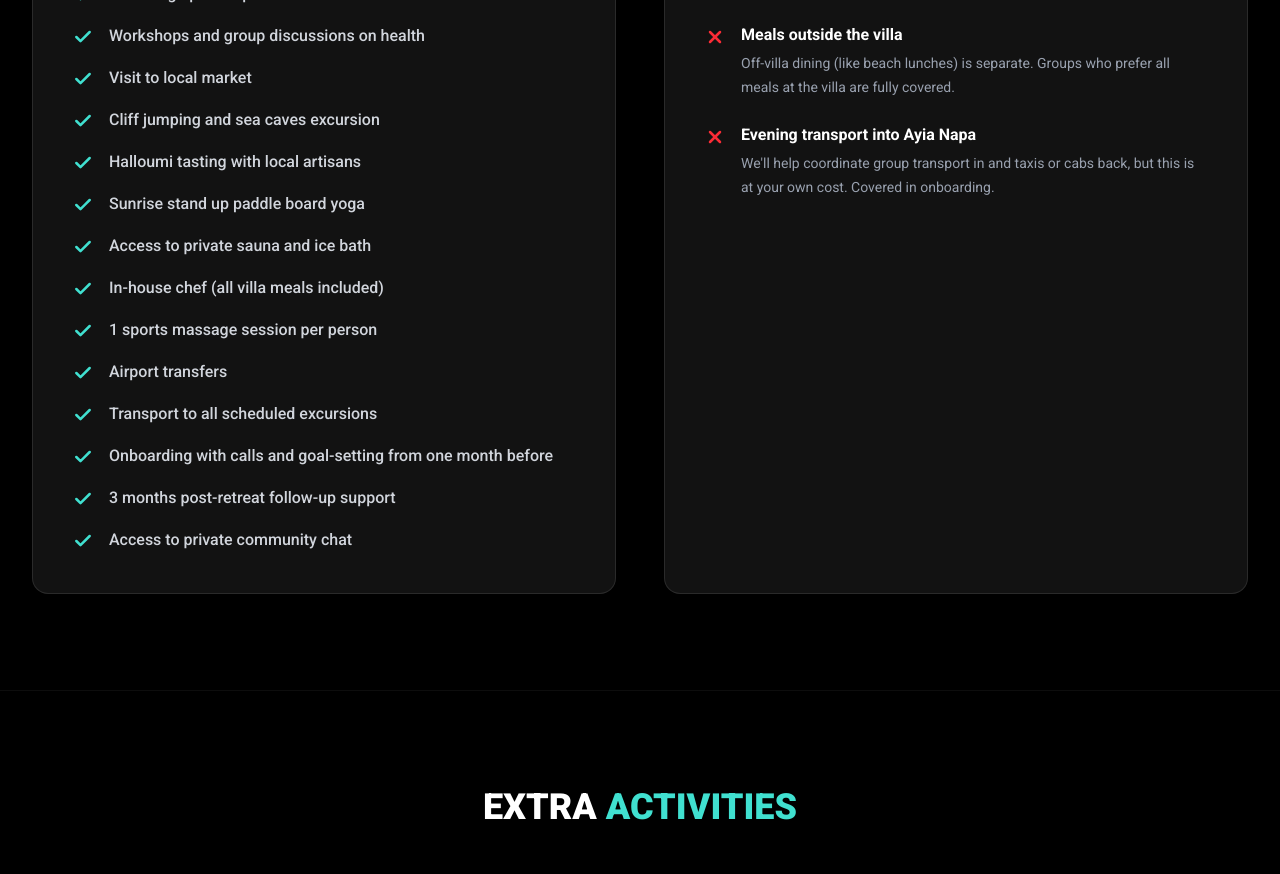
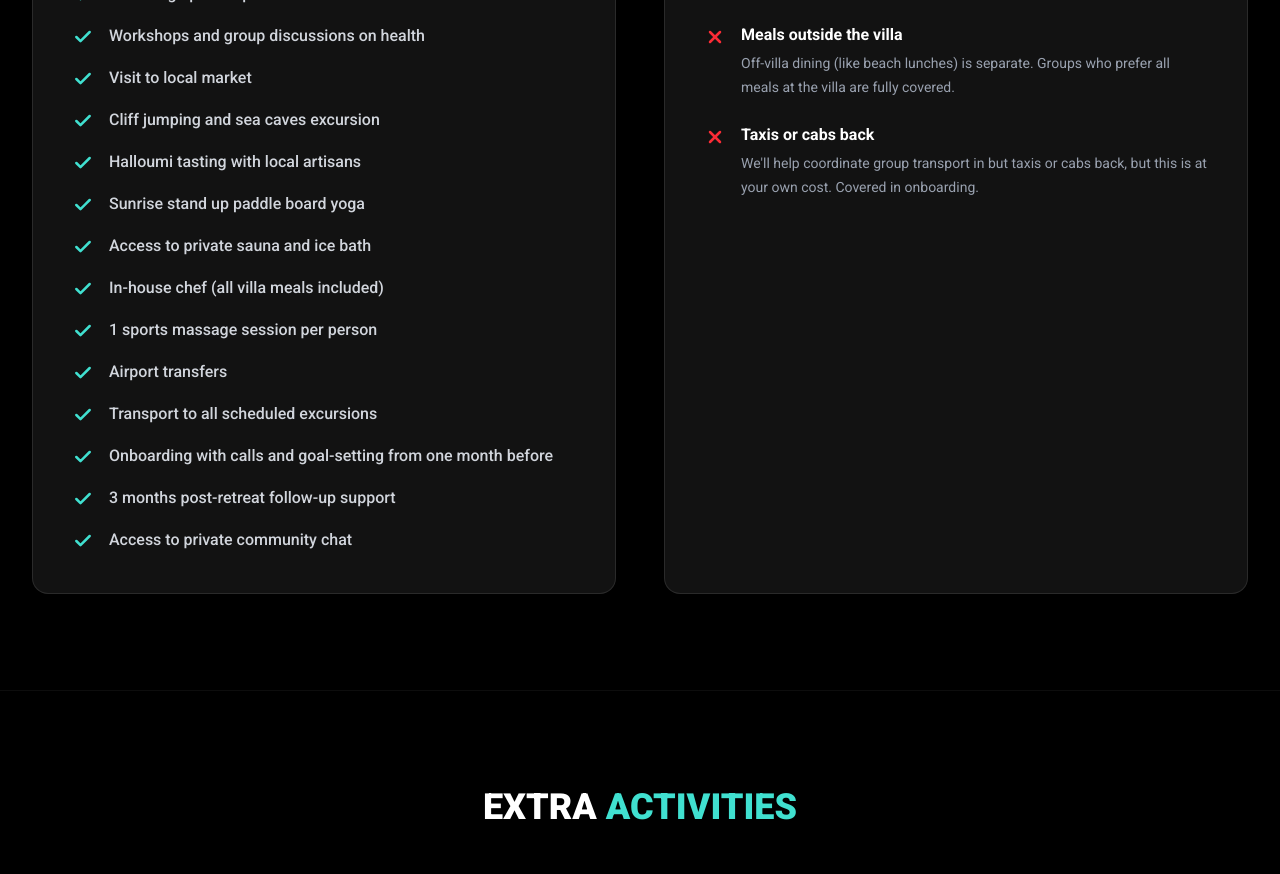
Before and after one commit to spiderfranlee/The-Reset-Guys, a React (Vite) app: page / in a window 1280 px wide. Shown: the part 5640-6514 px from the top of the page. Built offline with nearby package versions, Linux system fonts and the light colour scheme; grey boxes are pictures that could not be loaded.

Commit message:
fix(whatsIncluded): Clarify taxi cost in exclusions
Update the description for "Taxis or cabs back" in the "What's Included" section to more clearly state that these are at the guest's own cost, while group transport *into* an area is coordinated.

```diff
--- a/components/WhatsIncluded.tsx
+++ b/components/WhatsIncluded.tsx
@@ -29,7 +29,7 @@ const WhatsIncluded: React.FC = () => {
     { title: "Alcohol", desc: "No ban, but this isn't a boozy holiday. Local wine in beautiful settings will be available, but drinks are separate." },
     { title: "Additional sports massage sessions", desc: "One included per person. Extra sessions available at an additional fee." },
     { title: "Meals outside the villa", desc: "Off-villa dining (like beach lunches) is separate. Groups who prefer all meals at the villa are fully covered." },
-    { title: "Evening transport into Ayia Napa", desc: "We'll help coordinate group transport in and taxis or cabs back, but this is at your own cost. Covered in onboarding." }
+    { title: "Taxis or cabs back", desc: "We'll help coordinate group transport in but taxis or cabs back, but this is at your own cost. Covered in onboarding." }
   ];
 
   return (
```
